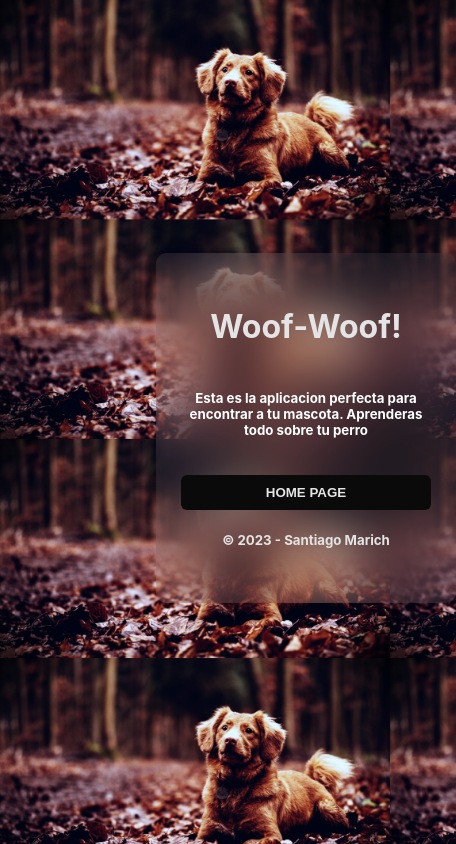
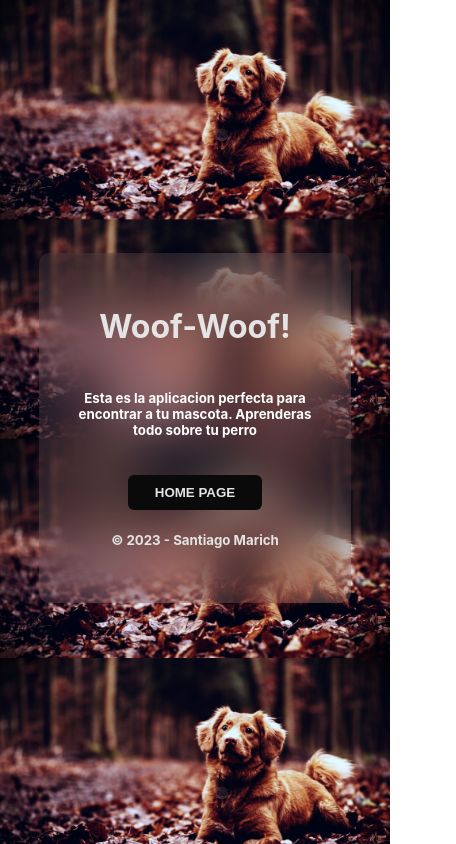
Before and after one commit to SantiMarich/Dogs, a React (Create React App) app in the folder client/: page / in a window 390 px wide. Shown: the whole page, 456 px wide, since content can reach past the window. Built offline with nearby package versions, Linux system fonts and the light colour scheme.

Commit message:
Responsive

```diff
--- a/client/src/views/Landing/Landing.module.css
+++ b/client/src/views/Landing/Landing.module.css
@@ -19,6 +19,15 @@
   -webkit-backdrop-filter: blur(25px);
   border-radius: 10px;
 }
+
+@media (max-width: 768px) {
+  .containerLanding {
+    width: 80%;
+    left: 50%;
+    transform: translateX(-50%);
+  }
+}
+
 .buttonLanding {
   width: 250px;
   height: 35px;
@@ -32,6 +41,7 @@
   cursor: pointer;
   font-weight: 600;
 }
+
 .linkLanding {
   width: 250px;
   height: 35px;
@@ -39,7 +49,16 @@
   text-decoration: none;
   font-weight: 600;
 }
+
 .description {
   width: 250px;
   color: white;
 }
+
+@media (max-width: 480px) {
+  .buttonLanding,
+  .linkLanding,
+  .description {
+    width: 80%;
+  }
+}
```
